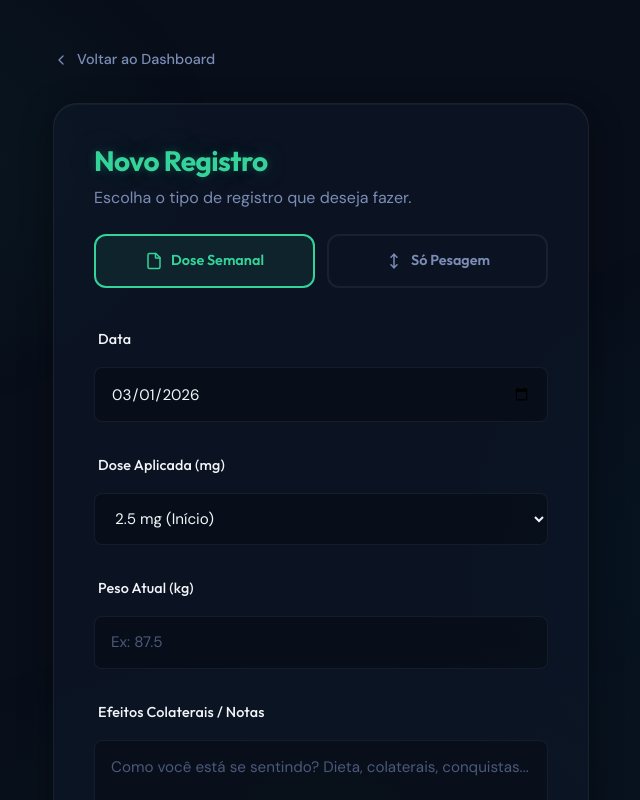
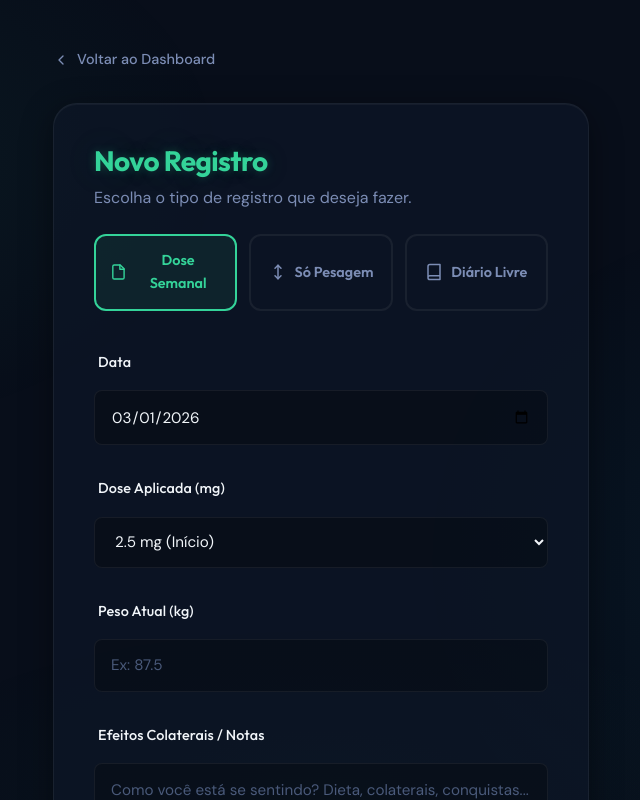
Before and after one commit to Ald3b4r4n/mountrack, a Next.js app: page /log in a window 1280 px wide. Shown: the top 800 px of the page, without its empty margins (319-959 px from the left). Built offline with nearby package versions, Linux system fonts and the light colour scheme; no server answers; sample sign-in values are in the browser's storage.

Commit message:
feat: suporte de registro no diario avulso sem peso

```diff
--- a/src/app/journal/page.tsx
+++ b/src/app/journal/page.tsx
@@ -11,8 +11,8 @@ import { collection, query, orderBy, getDocs } from 'firebase/firestore';
  */
 interface LogData {
   id: string;
-  type?: 'dose' | 'weight';
-  weight: number;
+  type?: 'dose' | 'weight' | 'note';
+  weight?: number;
   dose?: number;
   date: string;
   notes?: string;
@@ -87,7 +87,7 @@ export default function Journal() {
             <div style={{ position: 'absolute', top: '1rem', bottom: '1rem', left: '1.5rem', width: '2px', background: 'var(--border-glass)', zIndex: 0, opacity: 0.5, display: 'none' }}></div>
 
             {logs.map((log, i) => (
-              <article key={log.id} className="glass-panel anim-enter" style={{ padding: '1.5rem', position: 'relative', zIndex: 1, animationDelay: `${Math.min(i * 0.05, 0.4)}s`, borderLeft: `4px solid ${log.dose ? 'var(--accent-primary)' : 'var(--accent-secondary)'}` }}>
+              <article key={log.id} className="glass-panel anim-enter" style={{ padding: '1.5rem', position: 'relative', zIndex: 1, animationDelay: `${Math.min(i * 0.05, 0.4)}s`, borderLeft: `4px solid ${log.type === 'note' ? 'var(--accent-warning, #eab308)' : log.dose ? 'var(--accent-primary)' : 'var(--accent-secondary)'}` }}>
 
                 {/* Header do Card (Data e Stats) */}
                 <header style={{ display: 'flex', justifyContent: 'space-between', alignItems: 'flex-start', flexWrap: 'wrap', gap: '1rem', marginBottom: '1rem', paddingBottom: '1rem', borderBottom: '1px solid var(--border-glass)' }}>
@@ -96,10 +96,18 @@ export default function Journal() {
                       {new Date(log.date + 'T12:00:00').toLocaleDateString('pt-BR', { weekday: 'long', day: '2-digit', month: 'long', year: 'numeric' }).replace(/^\w/, c => c.toUpperCase())}
                     </h3>
                     <div style={{ display: 'flex', gap: '0.5rem', alignItems: 'center', marginTop: '0.5rem' }}>
-                      <span className="badge" style={{ background: 'var(--bg-tertiary)' }}>{log.weight} kg</span>
+                      {log.weight !== undefined && (
+                        <span className="badge" style={{ background: 'var(--bg-tertiary)' }}>{log.weight} kg</span>
+                      )}
+
                       {log.dose && (
                         <span className="badge badge-success">💉 Dose {log.dose} mg</span>
                       )}
+
+                      {log.type === 'note' && (
+                        <span className="badge" style={{ background: 'rgba(234, 179, 8, 0.15)', color: 'var(--accent-warning, #eab308)' }}>✍️ Diário</span>
+                      )}
+
                       {(!log.dose && (log.type === 'weight' || log.type === undefined)) && (
                         <span className="badge badge-warning">⚖️ Pesagem</span>
                       )}
@@ -108,7 +116,9 @@ export default function Journal() {
 
                   {/* Ícone sutil no canto indicando o tipo da nota */}
                   <div style={{ opacity: 0.2 }}>
-                    {log.dose ? (
+                    {log.type === 'note' ? (
+                      <svg width="24" height="24" viewBox="0 0 24 24" fill="none" stroke="currentColor" strokeWidth="2" strokeLinecap="round" strokeLinejoin="round"><path d="M4 19.5v-15A2.5 2.5 0 0 1 6.5 2H20v20H6.5a2.5 2.5 0 0 1 0-5H20"/></svg>
+                    ) : log.dose ? (
                       <svg width="24" height="24" viewBox="0 0 24 24" fill="none" stroke="currentColor" strokeWidth="2" strokeLinecap="round" strokeLinejoin="round"><path d="M14.5 2H6a2 2 0 0 0-2 2v16a2 2 0 0 0 2 2h12a2 2 0 0 0 2-2V7.5L14.5 2z"/><polyline points="14 2 14 8 20 8"/></svg>
                     ) : (
                       <svg width="24" height="24" viewBox="0 0 24 24" fill="none" stroke="currentColor" strokeWidth="2" strokeLinecap="round" strokeLinejoin="round"><path d="M12 3v18"/><path d="M8 7l4-4 4 4"/><path d="M8 17l4 4 4-4"/></svg>
--- a/src/app/log/page.tsx
+++ b/src/app/log/page.tsx
@@ -17,8 +17,8 @@ export default function LogDose() {
   const { user } = useAuth();
   const router = useRouter();
 
-  // Tipo do registro: 'dose' ou 'weight'
-  const [logType, setLogType] = useState<'dose' | 'weight'>('dose');
+  // Tipo do registro: 'dose', 'weight' ou 'note'
+  const [logType, setLogType] = useState<'dose' | 'weight' | 'note'>('dose');
   const [date, setDate] = useState(() => {
     const d = new Date();
     return d.getFullYear() + '-' + String(d.getMonth() + 1).padStart(2, '0') + '-' + String(d.getDate()).padStart(2, '0');
@@ -34,13 +34,18 @@ export default function LogDose() {
 
     setLoading(true);
     try {
-      // Monta o objeto do registro
+      // Monta o objeto do registro básico
       const logData: Record<string, unknown> = {
         type: logType,
         date,
-        weight: parseFloat(weight),
         createdAt: serverTimestamp()
       };
+
+      // Se não for apenas nota, exige e salva o peso
+      if (logType !== 'note') {
+        if (!weight) throw new Error("Peso é obrigatório.");
+        logData.weight = parseFloat(weight);
+      }
 
       // Sempre adiciona as notas se existirem
       if (notes.trim() !== '') {
@@ -130,6 +135,30 @@ export default function LogDose() {
               <svg width="18" height="18" viewBox="0 0 24 24" fill="none" stroke="currentColor" strokeWidth="2" strokeLinecap="round" strokeLinejoin="round"><path d="M12 3v18"/><path d="M8 7l4-4 4 4"/><path d="M8 17l4 4 4-4"/></svg>
               Só Pesagem
             </button>
+            <button
+              type="button"
+              onClick={() => setLogType('note')}
+              style={{
+                flex: 1,
+                padding: '0.85rem',
+                borderRadius: 'var(--radius-md)',
+                border: `2px solid ${logType === 'note' ? 'var(--accent-warning, #eab308)' : 'var(--border-glass)'}`,
+                background: logType === 'note' ? 'rgba(234, 179, 8, 0.08)' : 'transparent',
+                color: logType === 'note' ? 'var(--accent-warning, #eab308)' : 'var(--text-secondary)',
+                cursor: 'pointer',
+                fontFamily: "'Outfit', sans-serif",
+                fontWeight: 600,
+                fontSize: '0.9rem',
+                transition: 'all 0.3s ease',
+                display: 'flex',
+                alignItems: 'center',
+                justifyContent: 'center',
+                gap: '0.5rem'
+              }}
+            >
+              <svg width="18" height="18" viewBox="0 0 24 24" fill="none" stroke="currentColor" strokeWidth="2" strokeLinecap="round" strokeLinejoin="round"><path d="M4 19.5v-15A2.5 2.5 0 0 1 6.5 2H20v20H6.5a2.5 2.5 0 0 1 0-5H20"/></svg>
+              Diário Livre
+            </button>
           </div>
 
           <form onSubmit={handleSave} style={{ display: 'flex', flexDirection: 'column', gap: '1.5rem' }}>
@@ -155,11 +184,13 @@ export default function LogDose() {
               </div>
             )}
 
-            {/* Peso — sempre presente */}
-            <div style={{ display: 'flex', flexDirection: 'column', gap: '0.5rem' }}>
-              <label htmlFor="weight" className="label">Peso Atual (kg)</label>
-              <input type="number" id="weight" step="0.1" value={weight} onChange={(e) => setWeight(e.target.value)} placeholder="Ex: 87.5" required className="input-field" />
-            </div>
+            {/* Peso — não aparece se for só diário */}
+            {logType !== 'note' && (
+              <div className="anim-enter" style={{ display: 'flex', flexDirection: 'column', gap: '0.5rem' }}>
+                <label htmlFor="weight" className="label">Peso Atual (kg)</label>
+                <input type="number" id="weight" step="0.1" value={weight} onChange={(e) => setWeight(e.target.value)} placeholder="Ex: 87.5" required className="input-field" />
+              </div>
+            )}
 
             {/* Notas — sempre presente para o diário */}
             <div className="anim-enter" style={{ display: 'flex', flexDirection: 'column', gap: '0.5rem' }}>
@@ -168,7 +199,7 @@ export default function LogDose() {
             </div>
 
             <button type="submit" disabled={loading} className="btn-primary" style={{ marginTop: '0.5rem', padding: '1rem', fontSize: '1rem', opacity: loading ? 0.7 : 1 }}>
-              {loading ? 'Salvando...' : logType === 'dose' ? 'Salvar Dose' : 'Salvar Pesagem'}
+              {loading ? 'Salvando...' : logType === 'dose' ? 'Salvar Dose' : logType === 'weight' ? 'Salvar Pesagem' : 'Salvar Diário'}
             </button>
           </form>
         </div>
--- a/src/app/page.tsx
+++ b/src/app/page.tsx
@@ -52,9 +52,9 @@ export default function Home() {
           target = userData.targetWeight;
         }
 
-        // Buscar os últimos 10 logs para o gráfico de linha
+        // Buscar os últimos 20 logs para o gráfico de linha (podem haver notas sem peso no meio)
         const logsRef = collection(db, 'users', user.uid, 'logs');
-        const qChart = query(logsRef, orderBy('date', 'desc'), limit(10));
+        const qChart = query(logsRef, orderBy('date', 'desc'), limit(25));
         const chartSnap = await getDocs(qChart);
 
         const points: ChartPoint[] = [];
@@ -63,7 +63,11 @@ export default function Home() {
 
         chartSnap.forEach((d) => {
           const data = d.data();
-          points.push({ weight: data.weight, date: data.date, type: data.type || 'dose' });
+
+          // Adiciona os pontos pro gráfico APENAS se tiverem peso (ignora notas puras do diário)
+          if (data.weight !== undefined && data.type !== 'note') {
+            points.push({ weight: data.weight, date: data.date, type: data.type || 'dose' });
+          }
 
           // Pegar o log mais recente com dose (para a volumetria)
           if (!latestDoseLog && (data.dose || data.type === 'dose')) {
@@ -102,10 +106,10 @@ export default function Home() {
           prevWeightLog = { weight: points[1].weight };
         }
 
-        // Inverte para ordem cronológica (ASC) para o gráfico
-        setChartPoints(points.reverse());
+        // Inverte para ordem cronológica (ASC) para o gráfico (Top 10 max depois de filtrar)
+        setChartPoints(points.slice(0, 10).reverse());
 
-        // Dados do registro mais recente (qualquer tipo)
+        // Dados do registro mais recente com peso (qualquer tipo que não seja note puro)
         if (points.length > 0) {
           const latest = points[points.length - 1];
           setCurrentWeight(latest.weight);
```
Also changed, not shown: src/app/history/page.tsx (+19 -10 lines).
